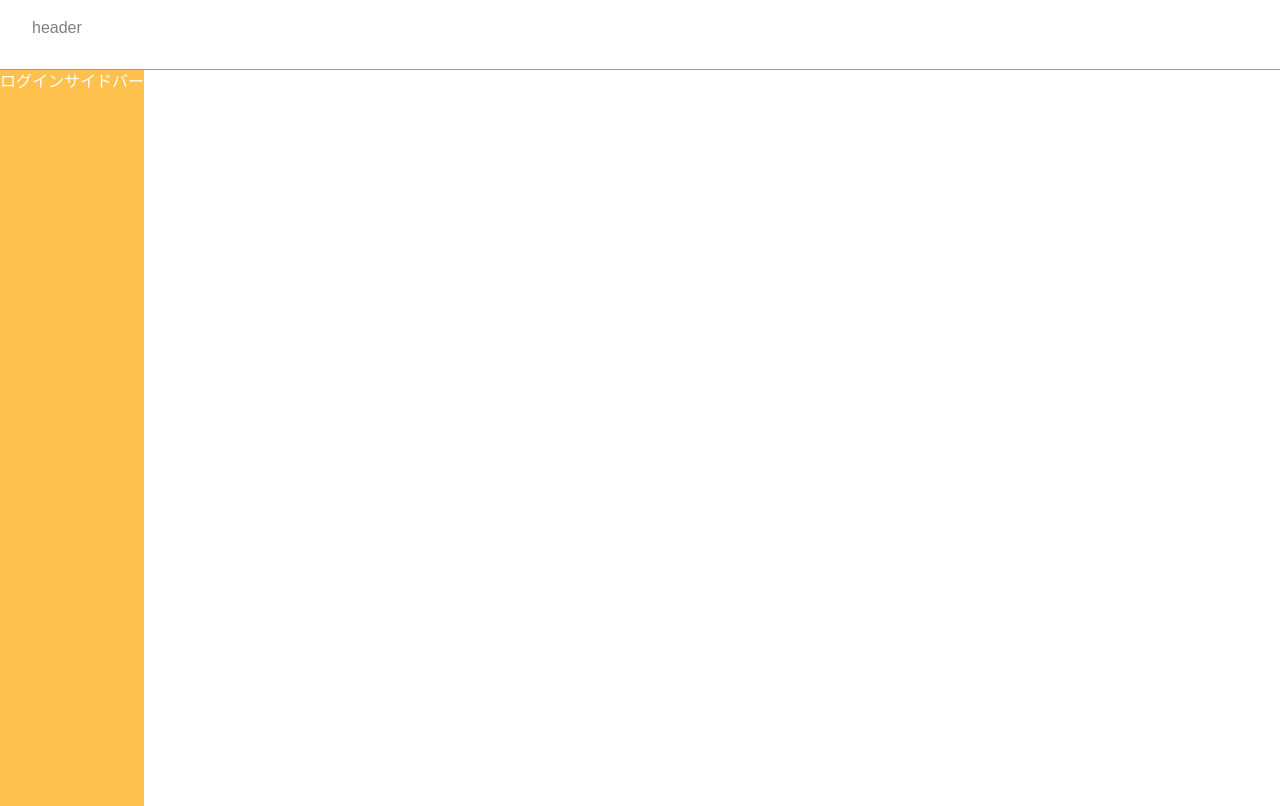
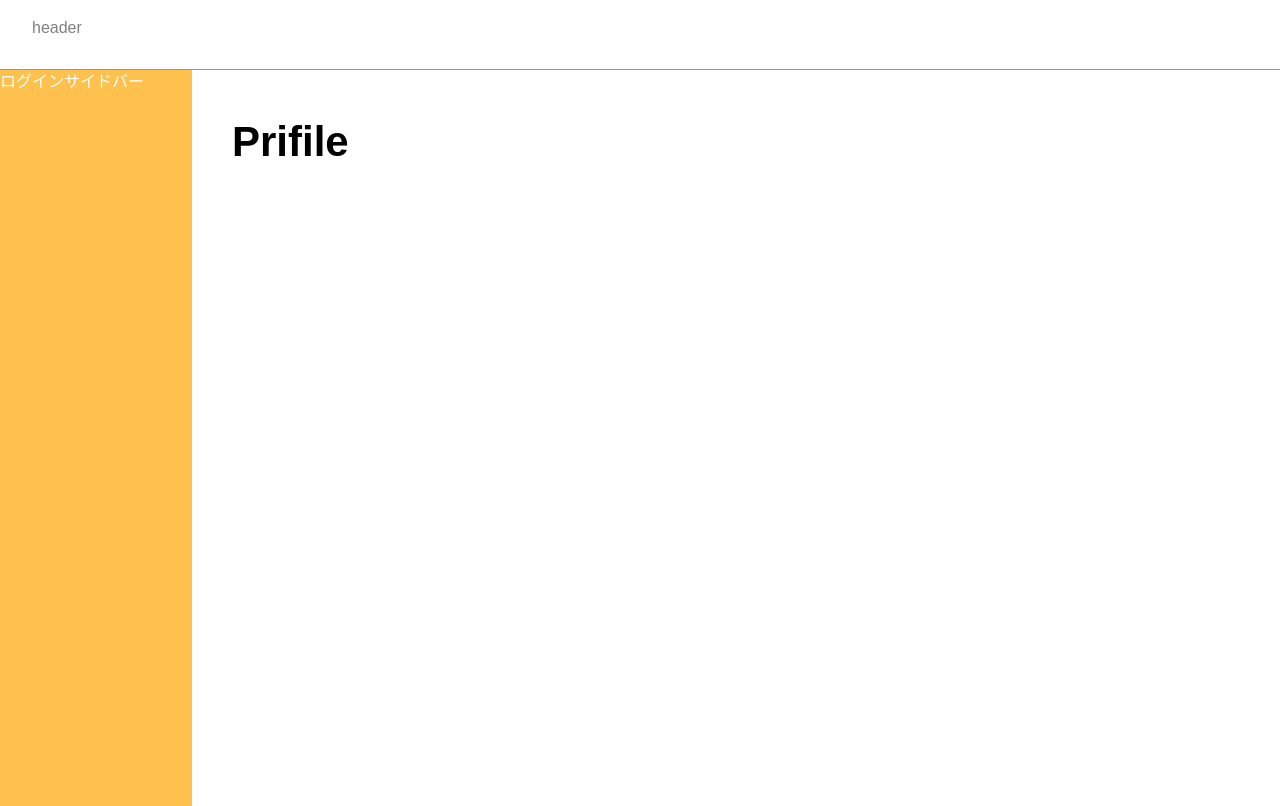
Before and after one commit to haisamarie/file-upload-page, a Next.js app: page / in a window 1280 px wide. Built offline with nearby package versions, Linux system fonts and the light colour scheme.

Commit message:
title作成

```diff
--- a/src/components/Layouts/Main/index.tsx
+++ b/src/components/Layouts/Main/index.tsx
@@ -1,4 +1,3 @@
-import styled from '@emotion/styled'
 import { ReactNode } from 'react'
 
 import styles from './styles.module.scss'
@@ -7,14 +6,10 @@ interface MainProps {
   children: ReactNode
 }
 
-const Wrap = styled('section')``
-
 export const Main = ({ children }: MainProps) => {
   return (
     <>
-      <main className={styles['main']}>
-        <Wrap>{children}</Wrap>
-      </main>
+      <main className={styles['main']}>{children}</main>
     </>
   )
 }
--- a/src/components/Layouts/Main/styles.module.scss
+++ b/src/components/Layouts/Main/styles.module.scss
@@ -2,7 +2,7 @@
 
 .main {
   color: $white;
-  display: flex;
   height: calc(100vh - 70px);
-  overflow: scroll;
+  padding: 40px;
+  width: 85%;
 }
--- a/src/components/Layouts/Sidebar/styles.module.scss
+++ b/src/components/Layouts/Sidebar/styles.module.scss
@@ -6,4 +6,5 @@
   display: flex;
   height: calc(100vh - 64px);
   overflow: scroll;
+  width: 15%;
 }
--- /dev/null
+++ b/src/components/uis/Titles/PageTite.tsx
@@ -0,0 +1,9 @@
+import styles from './styles.module.scss'
+
+interface pageTitleProps {
+  title: string
+}
+
+export const PageTitle = ({ title }: pageTitleProps) => {
+  return <h1 className={styles['page-title']}>{title}</h1>
+}
--- /dev/null
+++ b/src/components/uis/Titles/styles.module.scss
@@ -0,0 +1,10 @@
+@use '@/styles/settings/color' as *;
+@use '@/styles/settings/function' as *;
+
+.page-title {
+  color: $black;
+  font-size: rem(42px);
+  font-weight: 600;
+  padding: 60px auto;
+  text-align: left;
+}
--- a/src/pages/index.tsx
+++ b/src/pages/index.tsx
@@ -1,6 +1,7 @@
 import { Header } from '@/components/layouts/Header'
 import { Main } from '@/components/layouts/Main'
 import { Sidebar } from '@/components/layouts/Sidebar'
+import { PageTitle } from '@/components/uis/Titles/PageTite'
 
 import styles from './styles.module.scss'
 
@@ -11,6 +12,7 @@ const Home = () => {
       <div className={styles['contents-wrap']}>
         <Sidebar />
         <Main>
+          <PageTitle title='Prifile' />
           <div>
             <h2>名前</h2>
             <p>山田太郎</p>
```
